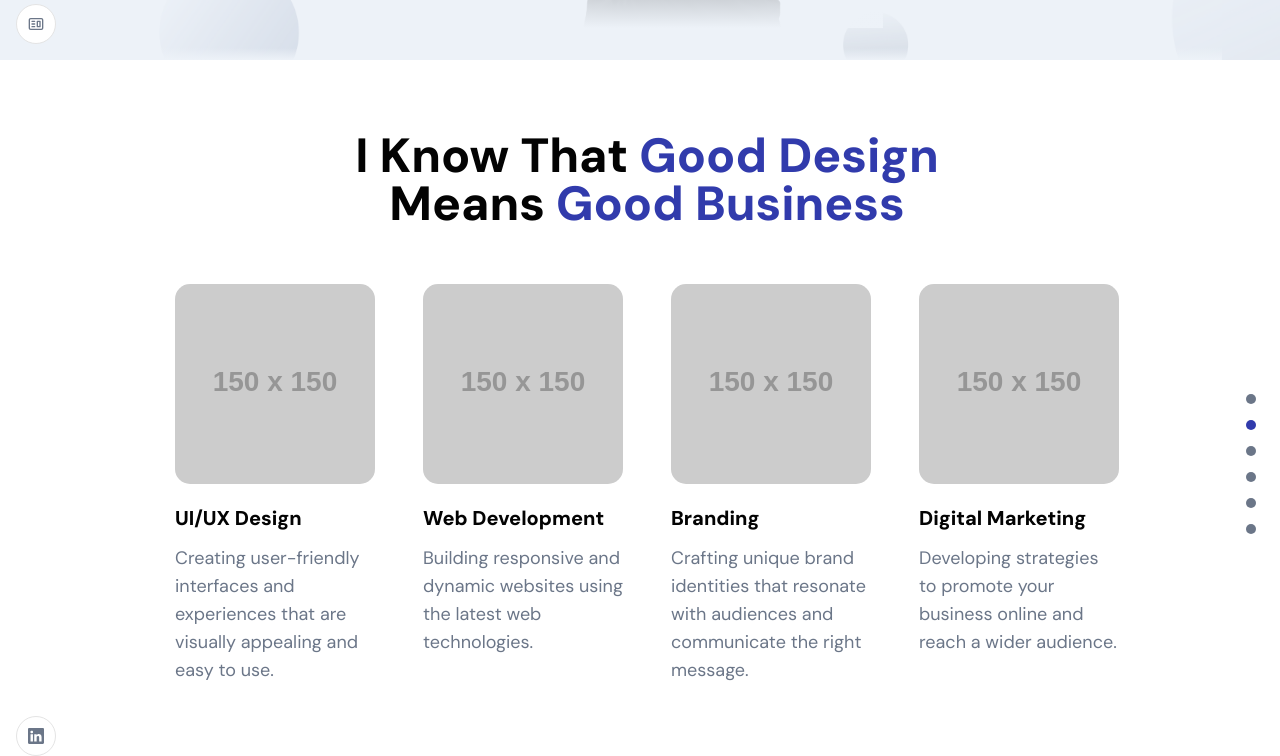
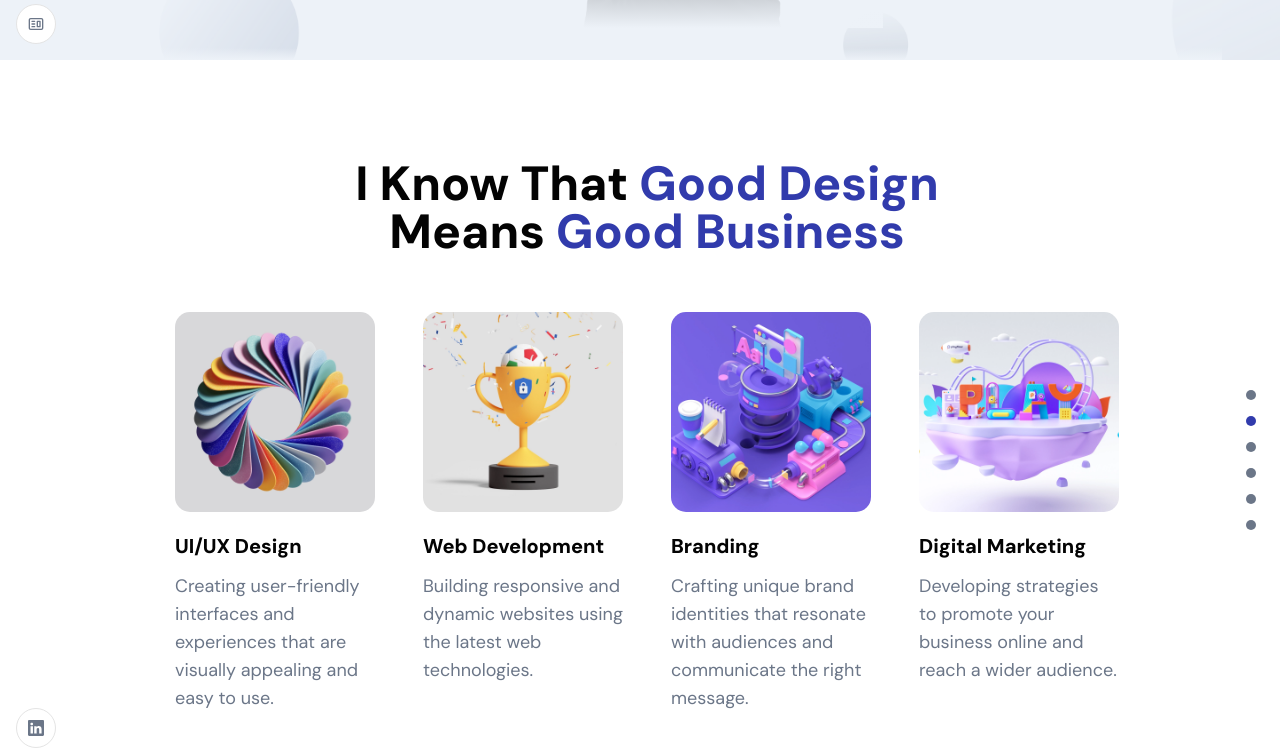
Before and after one commit to ervanervan/modern-portfolio, a React (Vite) app: page / in a window 1280 px wide. Shown: the part 740-1496 px from the top of the page. Built offline with nearby package versions, Linux system fonts and the light colour scheme.

Commit message:
update: about component

```diff
--- a/src/container/About/About.jsx
+++ b/src/container/About/About.jsx
@@ -1,37 +1,38 @@
 import React from "react";
 import { motion } from "framer-motion";
 import { AppWrap, MotionWrap } from "../../wrapper";
+import { images } from "../../constants";
 
 const abouts = [
   {
     title: "UI/UX Design",
     description:
       "Creating user-friendly interfaces and experiences that are visually appealing and easy to use.",
-    imgUrl: "https://via.placeholder.com/150",
+    imgUrl: images.about02,
   },
   {
     title: "Web Development",
     description:
       "Building responsive and dynamic websites using the latest web technologies.",
-    imgUrl: "https://via.placeholder.com/150",
+    imgUrl: images.about03,
   },
   {
     title: "Branding",
     description:
       "Crafting unique brand identities that resonate with audiences and communicate the right message.",
-    imgUrl: "https://via.placeholder.com/150",
+    imgUrl: images.about04,
   },
   {
     title: "Digital Marketing",
     description:
       "Developing strategies to promote your business online and reach a wider audience.",
-    imgUrl: "https://via.placeholder.com/150",
+    imgUrl: images.about01,
   },
 ];
 
 const About = () => {
   return (
-    <section>
+    <section className="mt-16">
       <h2 className="head-text">
         I Know that <span>Good Design</span> <br />
         means <span>Good Business</span>
--- a/src/index.css
+++ b/src/index.css
@@ -40,7 +40,7 @@
   }
 
   .copyright p {
-    @apply uppercase text-black;
+    @apply text-black/70;
   }
 
   .head-text {
@@ -252,7 +252,7 @@
 
   /* About */
   .app__about {
-    @apply flex flex-col w-full my-10;
+    @apply flex flex-col w-full;
   }
 
   .app__profiles {
```
